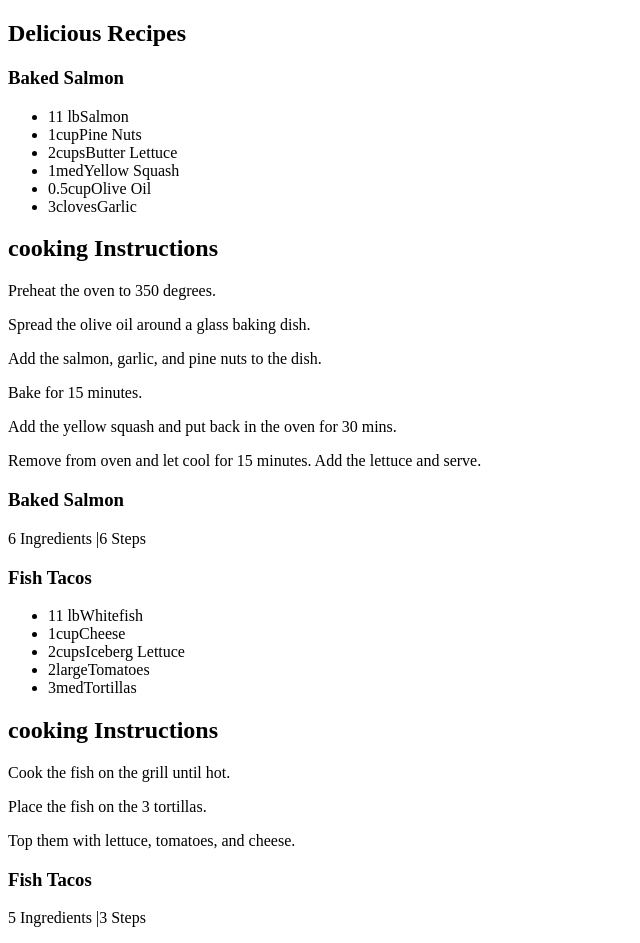
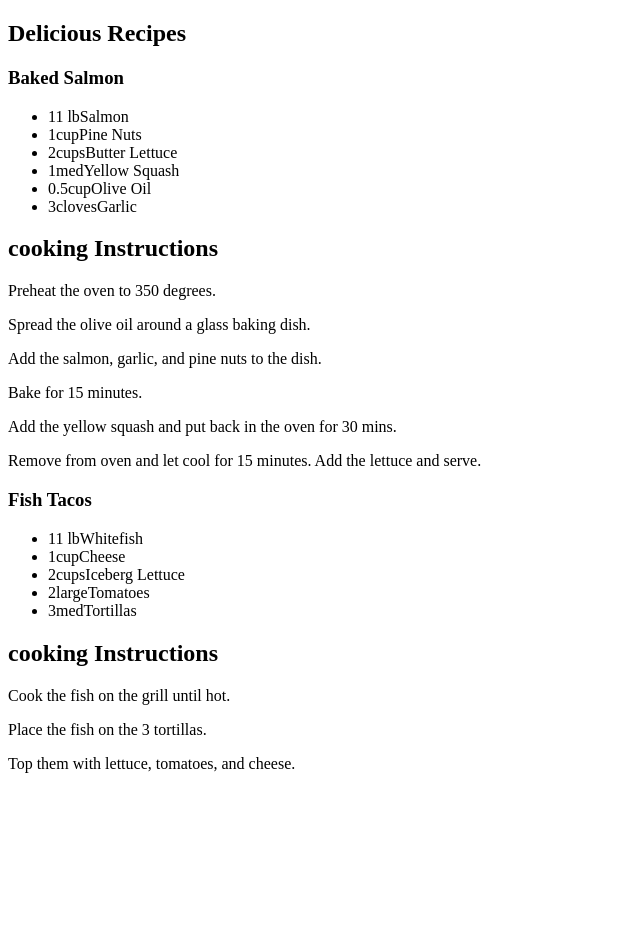
Before and after one commit to melnikeg/recipes, a React (Create React App) app: page / in a window 1280 px wide. Shown: the whole page, without its empty margins (0-640 px from the left). After the commit the page ends 800 px from the top, so only its background shows below. Built offline with nearby package versions, Linux system fonts and the light colour scheme.

Commit message:
Change Menu.js & Recipe.js

```diff
--- a/src/components/Recipe.js
+++ b/src/components/Recipe.js
@@ -1,6 +1,41 @@
+/* const data = [
+	{
+		"name": "Baked Salmon",
+		"ingredients": [
+			{ "name": "Salmon", "amount": 1, "measurement": "1 lb" },
+			{ "name": "Pine Nuts", "amount": 1, "measurement": "cup" },
+			{ "name": "Butter Lettuce", "amount": 2, "measurement": "cups" },
+			{ "name": "Yellow Squash", "amount": 1, "measurement": "med" },
+			{ "name": "Olive Oil", "amount": 0.5, "measurement": "cup" },
+			{ "name": "Garlic", "amount": 3, "measurement": "cloves" }
+		],
+		"steps": [
+			"Preheat the oven to 350 degrees.",
+			"Spread the olive oil around a glass baking dish.",
+			"Add the salmon, garlic, and pine nuts to the dish.",
+			"Bake for 15 minutes.",
+			"Add the yellow squash and put back in the oven for 30 mins.",
+			"Remove from oven and let cool for 15 minutes. Add the lettuce and serve."
+		]
+	},
+	{
+		"name": "Fish Tacos",
+		"ingredients": [
+			{ "name": "Whitefish", "amount": 1, "measurement": "1 lb" },
+			{ "name": "Cheese", "amount": 1, "measurement": "cup" },
+			{ "name": "Iceberg Lettuce", "amount": 2, "measurement": "cups" },
+			{ "name": "Tomatoes", "amount": 2, "measurement": "large" },
+			{ "name": "Tortillas", "amount": 3, "measurement": "med" }
+		],
+		"steps": [
+			"Cook the fish on the grill until hot.",
+			"Place the fish on the 3 tortillas.",
+			"Top them with lettuce, tomatoes, and cheese."
+		]
+	}
+] */
 import IngredientsList from "./IngredientsList"
 import Instructions from "./Instructions"
-import { Summary } from "./Summary"
 
 const Recipe = ({ name, ingredients, steps }) =>
 	<section id={name.toLowerCase().replace(/ /g, "-")}>
@@ -8,7 +43,6 @@
 		<IngredientsList list={ingredients} />
 		<Instructions title="cooking Instructions"
 			steps={steps} />
-		<Summary ingredients={ingredients} steps={steps} title={name} />
 	</section>
 
 export default Recipe
```
Also changed, not shown: src/components/Menu.js (line endings or trailing spaces), 1 other file (tests, documents, lock files or other folders).
